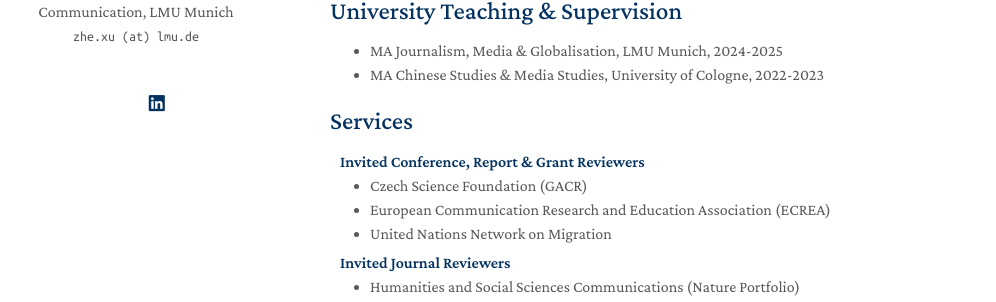
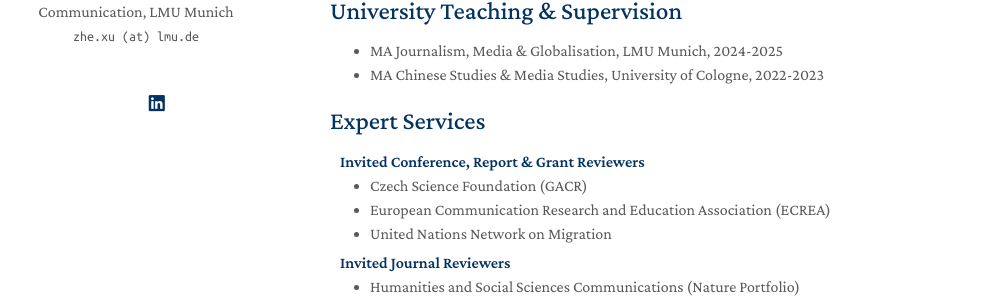
Before and after one commit to zhexuphd/home, a Jekyll site: the page built from index.md, in a window 1280 px wide and 900 px high, scrolled down 1077 px. Shown: the part 343-645 px from the top of the window, without its empty margins (140-1136 px from the left). Built offline with Jekyll 4.4.1, drawn with Linux system fonts in a browser that asks for light colours; a style sheet for code colours, icons or effects is not loaded; our own code applies the rules of GitHub Pages for plain Markdown files.

Commit message:
Update services.md

```diff
--- a/_includes/services.md
+++ b/_includes/services.md
@@ -1,4 +1,4 @@
-## Services
+## Expert Services
 
 <h4 style="margin:0 10px 0;">Invited Conference, Report & Grant Reviewers</h4>
 
```
